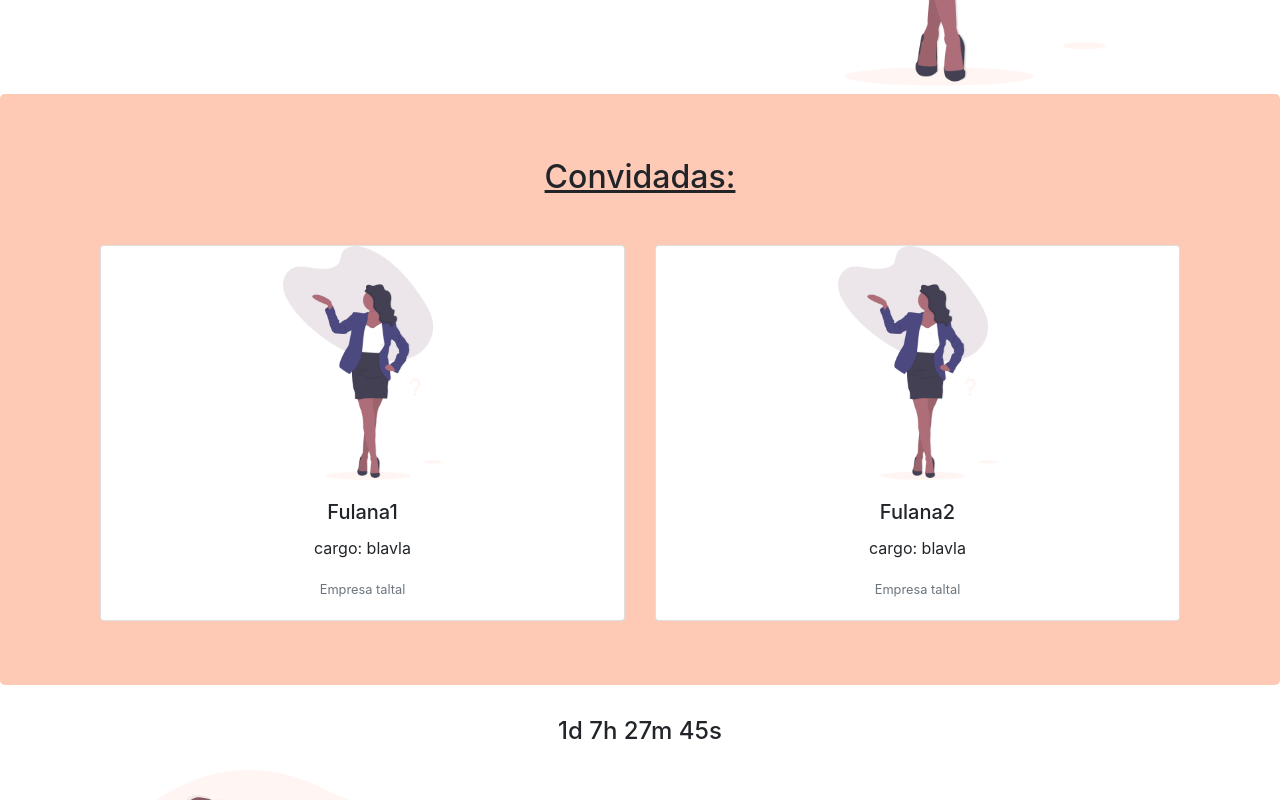
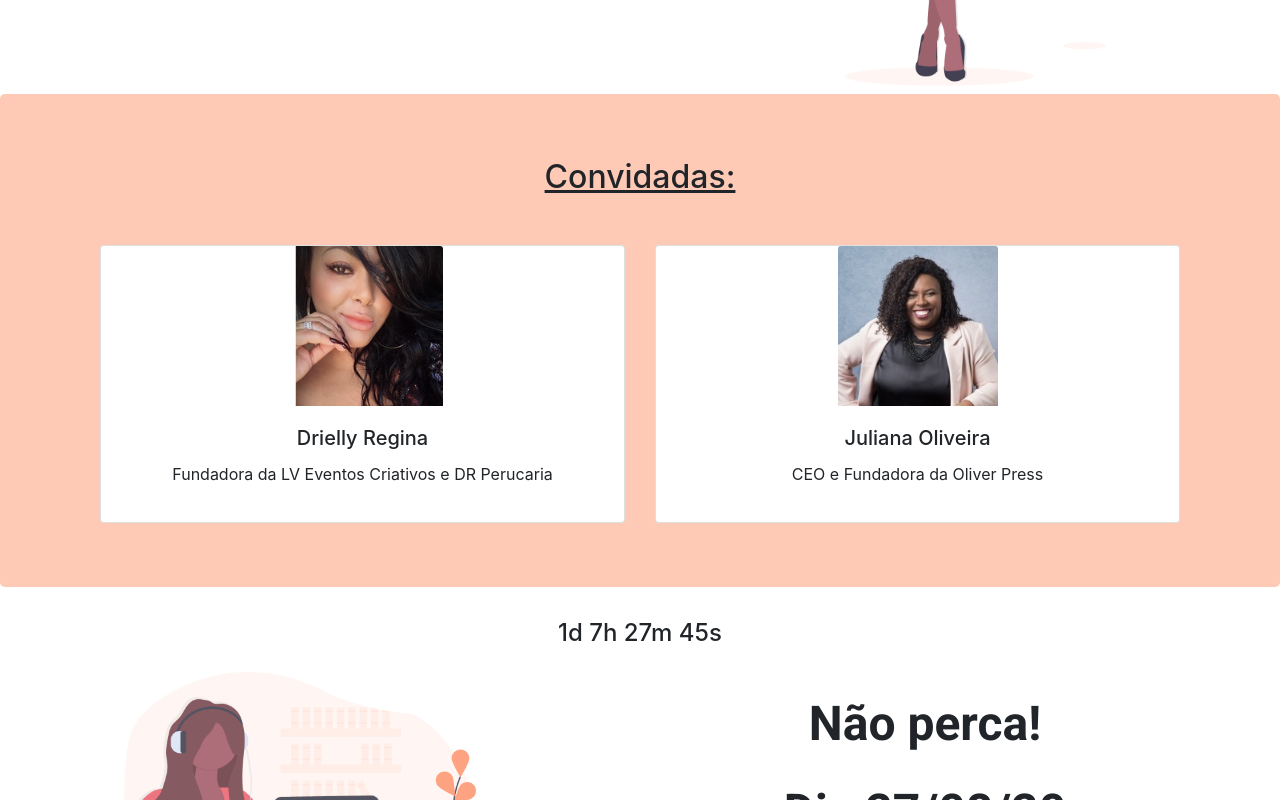
Before and after one commit to orsolon/sawabona-colab, a plain HTML site: page index.html in a window 1280 px wide. Shown: the part 651-1451 px from the top of the page. Drawn offline with nearby package versions, Linux system fonts and the light colour scheme.

Commit message:
colocação convidadas

```diff
--- a/index.html
+++ b/index.html
@@ -73,19 +73,20 @@
       <div class="container">
         <div class="card-deck">
             <div class="card">
-              <img src="./images/section1.png" class="card-img-top" alt="...">
+              <img src="./images/convidada1.jfif" class="card-img-top" alt="...">
               <div class="card-body text-center">
-                <h5 class="card-title">Fulana1</h5>
-                <p class="card-text">cargo: blavla</p>
-                <p class="card-text"><small class="text-muted">Empresa taltal</small></p>
+                <h5 class="card-title">Drielly Regina </h5>
+                <p class="card-text">Fundadora da LV Eventos Criativos e DR Perucaria</p>
+                <p class="card-text"><small class="text-muted"></small></p>
               </div>
             </div>
             <div class="card">
-              <img src="./images/section1.png" class="card-img-top" alt="...">
+              <img src="./images/convidada2.jfif" class="card-img-top" alt="...">
               <div class="card-body text-center">
-                <h5 class="card-title">Fulana2</h5>
-                <p class="card-text">cargo: blavla</p>
-                <p class="card-text"><small class="text-muted">Empresa taltal</small></p>
+                <h5 class="card-title">Juliana Oliveira</h5>
+                <p class="card-text">CEO e Fundadora da Oliver Press
+                </p>
+                <p class="card-text"><small class="text-muted"></small></p>
               </div>
             </div>
           </div>
```
Also changed, not shown: images/convidada1.jfif (added), images/convidada2.jfif (added).
